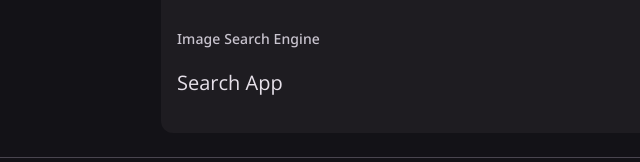
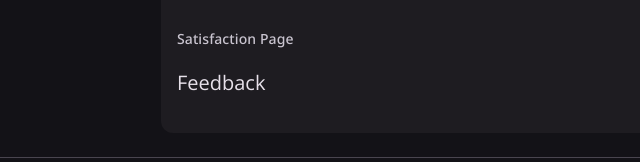
Before and after one commit to johnkunleajayi/portfolio, a plain HTML site: page index.html in a window 1280 px wide. Shown: the part 1574-1736 px from the top of the page, 307-947 px from the left. Drawn offline with nearby package versions, Linux system fonts and the light colour scheme.

Commit message:
Update index.html

```diff
--- a/index.html
+++ b/index.html
@@ -221,8 +221,8 @@ Fun Fact 😊: Movie nights are my secret weapon for family bonding!
                                 </figure>
 
                                 <div class="card-content">
-                                    <span class="label-large card-subtitle">Image Search Engine</span>
-                                    <h3 class="title-large card-title">Search App</h3>
+                                    <span class="label-large card-subtitle">Satisfaction Page</span>
+                                    <h3 class="title-large card-title">Feedback</h3>
                                 </div>
                                     <a href="https://imagesearchengine-iota.vercel.app/" target="_blank"
                                     rel="noopener noreferrer" class="state-layer"></a>
```
